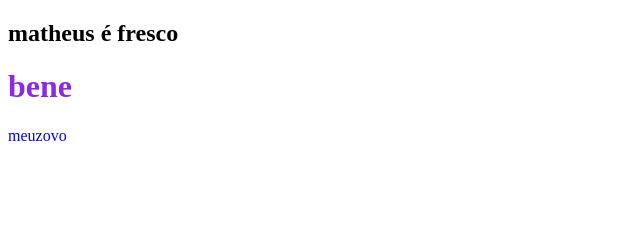
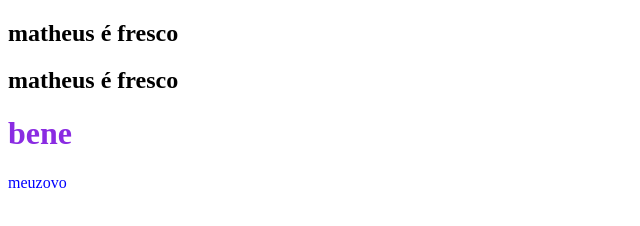
Before and after one commit to matheus-07/Test, a plain HTML site: page index.html in a window 1280 px wide. Shown: the whole page, without its empty margins (0-640 px from the left). Drawn offline with Linux system fonts and the light colour scheme.

Commit message:
Nova linha na nova branch

```diff
--- a/index.html
+++ b/index.html
@@ -21,6 +21,7 @@
 
 <body>
     <h2>matheus é fresco</h2>
+    <h2>matheus é fresco</h2>
     <h1>bene</h1>
     <p>meuzovo
 
```
